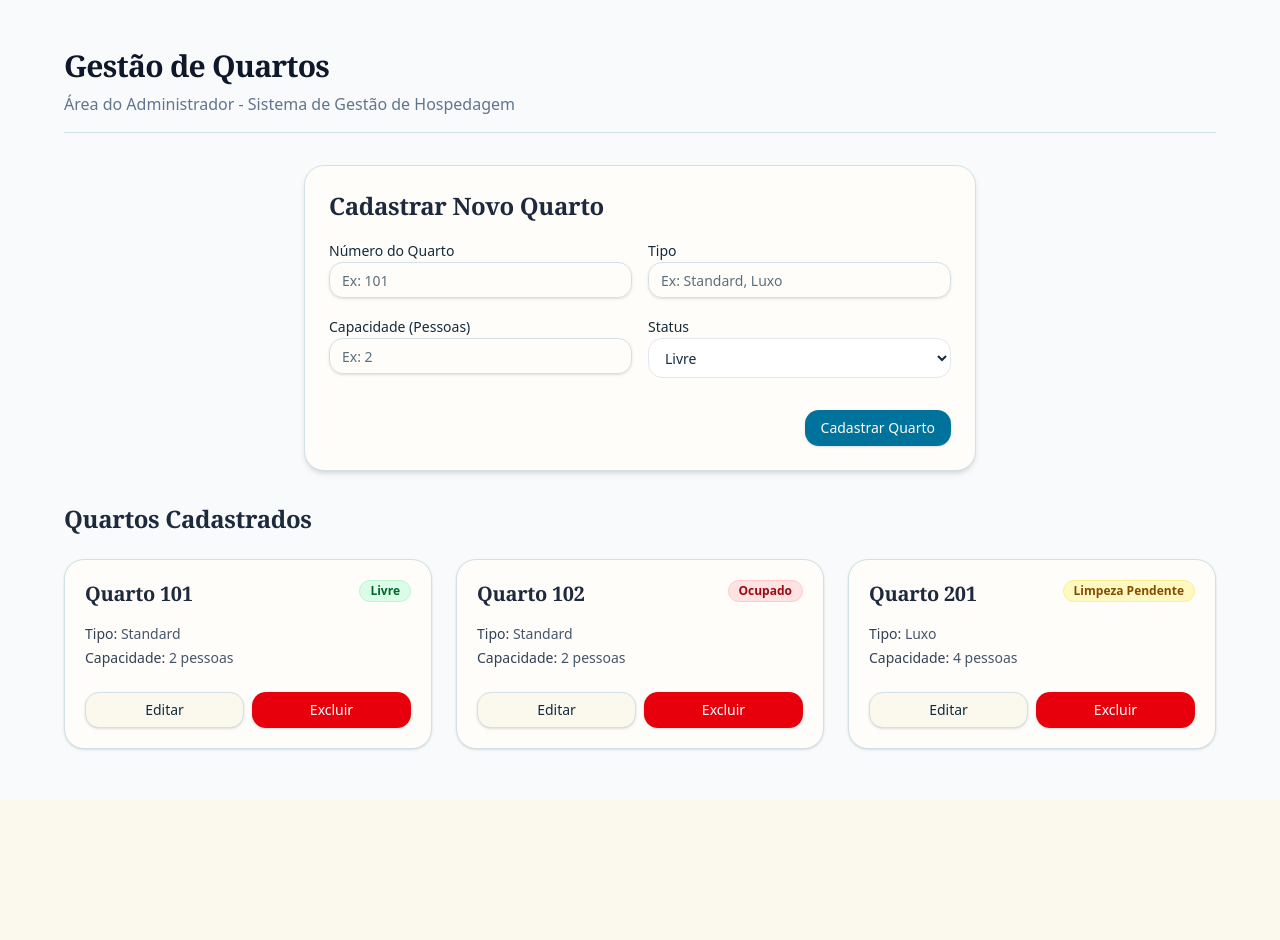
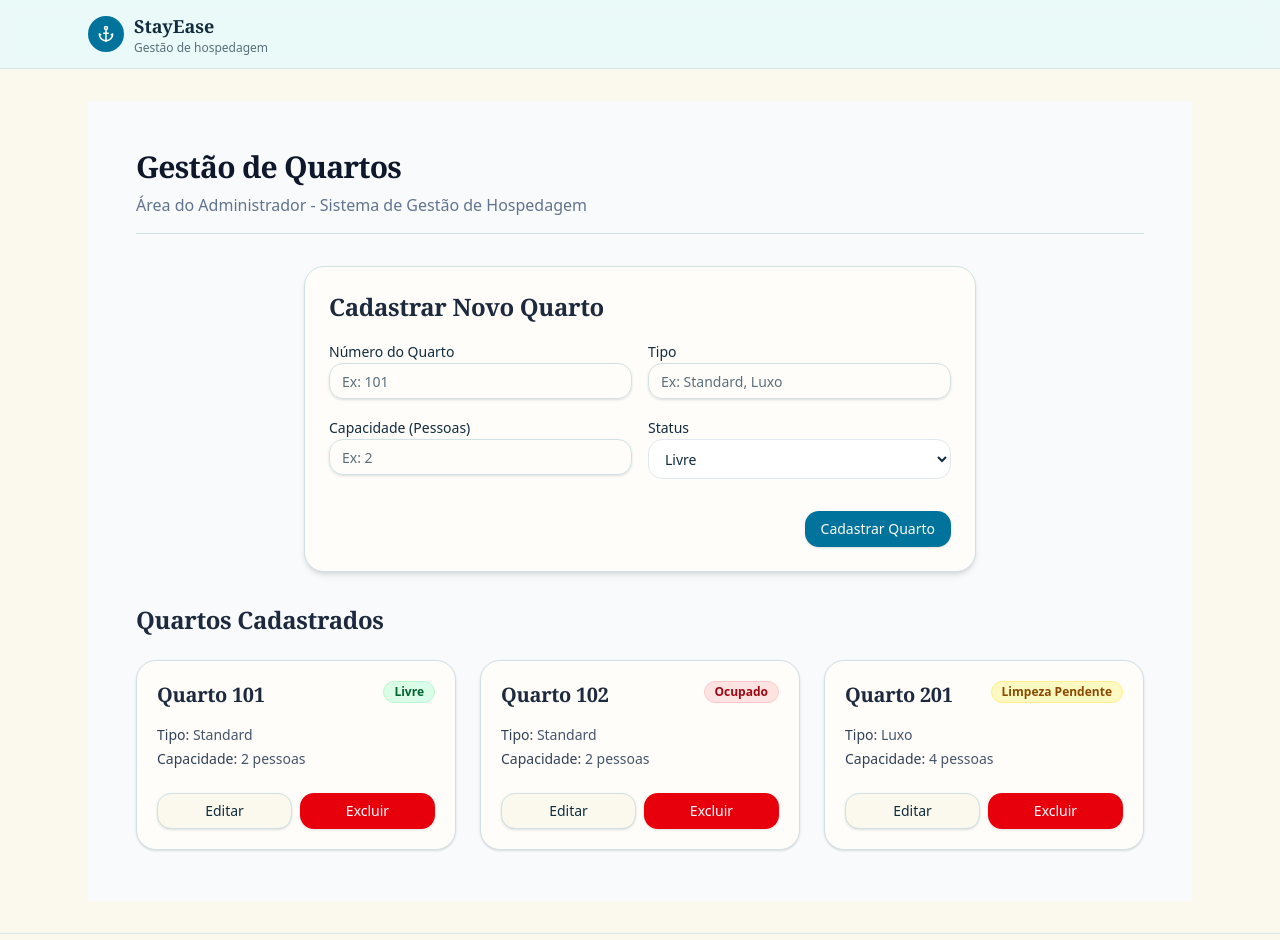
Before and after one commit to YuriDavid1/StayEase, a React (Vite) app in the folder stayease.app/: page /quartos in a window 1280 px wide. Shown: the top 940 px of the page. Before the commit the page ends 800 px from the top, so only its background shows below. Built offline with nearby package versions, Linux system fonts and the light colour scheme.

Commit message:
Layout + correções
Foram implementados componentes header,footer e layout. Agora todas as novas telas devem ser definidas se utilizam o layout ou não no app.jsx. Além disso, foram realizadas algumas correções na tela de quartos

```diff
--- a/stayease.app/src/App.jsx
+++ b/stayease.app/src/App.jsx
@@ -2,14 +2,26 @@ import { BrowserRouter, Routes, Route } from "react-router-dom";
 
 import Login from "./pages/login";
 import RoomsPage from "./pages/RoomsPage";
-import './App.css';
+
+import Layout from "./components/layout/layout";
+
+import "./App.css";
 
 function App() {
   return (
     <BrowserRouter>
       <Routes>
+
+        {/* Sem layout */}
         <Route path="/" element={<Login />} />
-        <Route path="/quartos" element={<RoomsPage />} />
+
+        {/* Com layout */}
+        <Route element={<Layout />}>
+
+          <Route path="/quartos" element={<RoomsPage />} />
+
+        </Route>
+
       </Routes>
     </BrowserRouter>
   );
--- /dev/null
+++ b/stayease.app/src/components/layout/footer.jsx
@@ -0,0 +1,8 @@
+function Footer() {
+  return (
+    <footer className="border-t border-border/70 py-6 text-center text-xs text-muted-foreground">
+    </footer>
+  );
+}
+
+export default Footer;
--- /dev/null
+++ b/stayease.app/src/components/layout/header.jsx
@@ -0,0 +1,29 @@
+import { Anchor } from "lucide-react";
+
+function Header() {
+  return (
+    <header className="sticky top-0 z-30 border-b border-border/70 bg-espuma/80 backdrop-blur">
+      <div className="mx-auto flex max-w-6xl items-center justify-between px-4 py-3 sm:px-6">
+
+        <div className="flex items-center gap-2.5">
+          <span className="flex h-9 w-9 items-center justify-center rounded-full bg-oceano text-primary-foreground">
+            <Anchor className="h-4.5 w-4.5" />
+          </span>
+
+          <div className="leading-tight">
+            <span className="block font-display text-lg font-semibold text-foreground">
+              StayEase
+            </span>
+
+            <span className="block text-xs text-muted-foreground">
+              Gestão de hospedagem
+            </span>
+          </div>
+        </div>
+
+      </div>
+    </header>
+  );
+}
+
+export default Header;
--- /dev/null
+++ b/stayease.app/src/components/layout/layout.jsx
@@ -0,0 +1,20 @@
+import { Outlet } from "react-router-dom";
+
+import Header from "./header";
+import Footer from "./footer";
+
+function Layout() {
+  return (
+    <div className="min-h-screen bg-background">
+      <Header />
+
+      <main className="mx-auto max-w-6xl px-4 py-8 sm:px-6">
+        <Outlet />
+      </main>
+
+      <Footer />
+    </div>
+  );
+}
+
+export default Layout;
--- /dev/null
+++ b/stayease.app/src/components/ui/RoomList.jsx
@@ -0,0 +1,91 @@
+import { Button } from "./button";
+import { Card } from "./card";
+
+export default function RoomList({ rooms, onEdit, onDelete }) {
+  const getStatusColor = (status) => {
+    switch (status) {
+      case "Livre":
+        return "bg-green-100 text-green-800 border-green-200";
+      case "Ocupado":
+        return "bg-red-100 text-red-800 border-red-200";
+      case "Limpeza Pendente":
+        return "bg-yellow-100 text-yellow-800 border-yellow-200";
+      default:
+        return "bg-slate-100 text-slate-800";
+    }
+  };
+
+  return (
+    <div className="w-full">
+      <h2 className="text-2xl font-bold mb-6 text-slate-800">
+        Quartos Cadastrados
+      </h2>
+
+      {rooms.length === 0 ? (
+        <p className="text-slate-500 text-center py-8">
+          Nenhum quarto cadastrado no momento.
+        </p>
+      ) : (
+        <div className="grid grid-cols-1 md:grid-cols-2 lg:grid-cols-3 gap-6">
+          {rooms.map((room) => (
+            <Card
+              key={room.id}
+              className="p-5 flex flex-col justify-between shadow-sm hover:shadow-md transition-shadow"
+            >
+              <div>
+                <div className="flex justify-between items-start mb-4">
+                  <h3 className="text-xl font-bold text-slate-800">
+                    Quarto {room.numero}
+                  </h3>
+                  <span
+                    className={`px-2.5 py-0.5 rounded-full text-xs font-semibold border ${getStatusColor(room.status)}`}
+                  >
+                    {room.status}
+                  </span>
+                </div>
+
+                <div className="space-y-1 mb-6 text-sm text-slate-600">
+                  <p>
+                    <span className="font-medium text-slate-700">Tipo:</span>{" "}
+                    {room.tipo}
+                  </p>
+                  <p>
+                    <span className="font-medium text-slate-700">
+                      Capacidade:
+                    </span>{" "}
+                    {room.capacidade} pessoas
+                  </p>
+                </div>
+              </div>
+
+              <div className="flex space-x-2 w-full">
+                <Button
+                  variant="outline"
+                  className="w-1/2"
+                  onClick={() => onEdit(room)}
+                >
+                  Editar
+                </Button>
+                <Button
+                  variant="destructive"
+                  className="w-1/2 bg-red-600 hover:bg-red-700 text-white"
+                  onClick={() => {
+                    if (
+                      window.confirm(
+                        `Tem certeza que deseja excluir o quarto ${room.numero}?`,
+                      )
+                    ) {
+                      onDelete(room.id);
+                    }
+                  }}
+                >
+                  Excluir
+                </Button>
+              </div>
+            </Card>
+          ))}
+        </div>
+      )}
+    </div>
+  );
+}
--- a/stayease.app/src/pages/RoomList.jsx
+++ /dev/null
@@ -1,65 +0,0 @@
-import React from 'react';
-import { Button } from "../components/ui/button";
-import { Card } from "../components/ui/card";
-
-export default function RoomList({ rooms, onEdit, onDelete }) {
-  const getStatusColor = (status) => {
-    switch (status) {
-      case 'Livre': return 'bg-green-100 text-green-800 border-green-200';
-      case 'Ocupado': return 'bg-red-100 text-red-800 border-red-200';
-      case 'Limpeza Pendente': return 'bg-yellow-100 text-yellow-800 border-yellow-200';
-      default: return 'bg-slate-100 text-slate-800';
-    }
-  };
-
-  return (
-    <div className="w-full">
-      <h2 className="text-2xl font-bold mb-6 text-slate-800">Quartos Cadastrados</h2>
-
-      {rooms.length === 0 ? (
-        <p className="text-slate-500 text-center py-8">Nenhum quarto cadastrado no momento.</p>
-      ) : (
-        <div className="grid grid-cols-1 md:grid-cols-2 lg:grid-cols-3 gap-6">
-          {rooms.map((room) => (
-            <Card key={room.id} className="p-5 flex flex-col justify-between shadow-sm hover:shadow-md transition-shadow">
-              <div>
-                <div className="flex justify-between items-start mb-4">
-                  <h3 className="text-xl font-bold text-slate-800">Quarto {room.numero}</h3>
-                  <span className={`px-2.5 py-0.5 rounded-full text-xs font-semibold border ${getStatusColor(room.status)}`}>
-                    {room.status}
-                  </span>
-                </div>
-
-                <div className="space-y-1 mb-6 text-sm text-slate-600">
-                  <p><span className="font-medium text-slate-700">Tipo:</span> {room.tipo}</p>
-                  <p><span className="font-medium text-slate-700">Capacidade:</span> {room.capacidade} pessoas</p>
-                </div>
-              </div>
-
-              <div className="flex space-x-2 w-full">
-                <Button
-                  variant="outline"
-                  className="w-1/2"
-                  onClick={() => onEdit(room)}
-                >
-                  Editar
-                </Button>
-                <Button
-                  variant="destructive"
-                  className="w-1/2 bg-red-600 hover:bg-red-700 text-white"
-                  onClick={() => {
-                    if(window.confirm(`Tem certeza que deseja excluir o quarto ${room.numero}?`)) {
-                      onDelete(room.id);
-                    }
-                  }}
-                >
-                  Excluir
-                </Button>
-              </div>
-            </Card>
-          ))}
-        </div>
-      )}
-    </div>
-  );
-}
--- a/stayease.app/src/pages/RoomsPage.jsx
+++ b/stayease.app/src/pages/RoomsPage.jsx
@@ -1,19 +1,41 @@
-import React, { useState } from 'react';
-import RoomForm from './RoomForm';
-import RoomList from './RoomList';
+import RoomForm from "../components/ui/RoomForm";
+import RoomList from "../components/ui/RoomList";
+import { useState } from "react";
 
 export default function RoomsPage() {
   const [rooms, setRooms] = useState([
-    { id: 1, numero: '101', tipo: 'Standard', capacidade: '2', status: 'Livre' },
-    { id: 2, numero: '102', tipo: 'Standard', capacidade: '2', status: 'Ocupado' },
-    { id: 3, numero: '201', tipo: 'Luxo', capacidade: '4', status: 'Limpeza Pendente' },
+    {
+      id: 1,
+      numero: "101",
+      tipo: "Standard",
+      capacidade: "2",
+      status: "Livre",
+    },
+    {
+      id: 2,
+      numero: "102",
+      tipo: "Standard",
+      capacidade: "2",
+      status: "Ocupado",
+    },
+    {
+      id: 3,
+      numero: "201",
+      tipo: "Luxo",
+      capacidade: "4",
+      status: "Limpeza Pendente",
+    },
   ]);
 
   const [editingRoom, setEditingRoom] = useState(null);
 
   const handleSaveRoom = (roomData) => {
     if (editingRoom) {
-      setRooms(rooms.map(room => room.id === editingRoom.id ? { ...roomData, id: room.id } : room));
+      setRooms(
+        rooms.map((room) =>
+          room.id === editingRoom.id ? { ...roomData, id: room.id } : room,
+        ),
+      );
       setEditingRoom(null);
     } else {
       const newRoom = { ...roomData, id: Date.now() }; // Gera ID mockado
@@ -22,12 +44,12 @@ export default function RoomsPage() {
   };
 
   const handleDeleteRoom = (id) => {
-    setRooms(rooms.filter(room => room.id !== id));
+    setRooms(rooms.filter((room) => room.id !== id));
   };
 
   const handleEditClick = (room) => {
     setEditingRoom(room);
-    window.scrollTo({ top: 0, behavior: 'smooth' });
+    window.scrollTo({ top: 0, behavior: "smooth" });
   };
 
   const handleCancelEdit = () => {
@@ -37,10 +59,13 @@ export default function RoomsPage() {
   return (
     <div className="min-h-screen bg-slate-50 p-6 md:p-12 font-sans">
       <div className="max-w-6xl mx-auto space-y-8">
-
         <header className="mb-8 border-b pb-4">
-          <h1 className="text-3xl font-extrabold text-slate-900 tracking-tight">Gestão de Quartos</h1>
-          <p className="text-slate-500 mt-2">Área do Administrador - Sistema de Gestão de Hospedagem</p>
+          <h1 className="text-3xl font-extrabold text-slate-900 tracking-tight">
+            Gestão de Quartos
+          </h1>
+          <p className="text-slate-500 mt-2">
+            Área do Administrador - Sistema de Gestão de Hospedagem
+          </p>
         </header>
 
         <section>
@@ -58,7 +83,6 @@ export default function RoomsPage() {
             onDelete={handleDeleteRoom}
           />
         </section>
-
       </div>
     </div>
   );
```
Also changed, not shown: stayease.app/src/components/ui/RoomForm.jsx (renamed from stayease.app/src/pages/RoomForm.jsx, +20 -16 lines).
